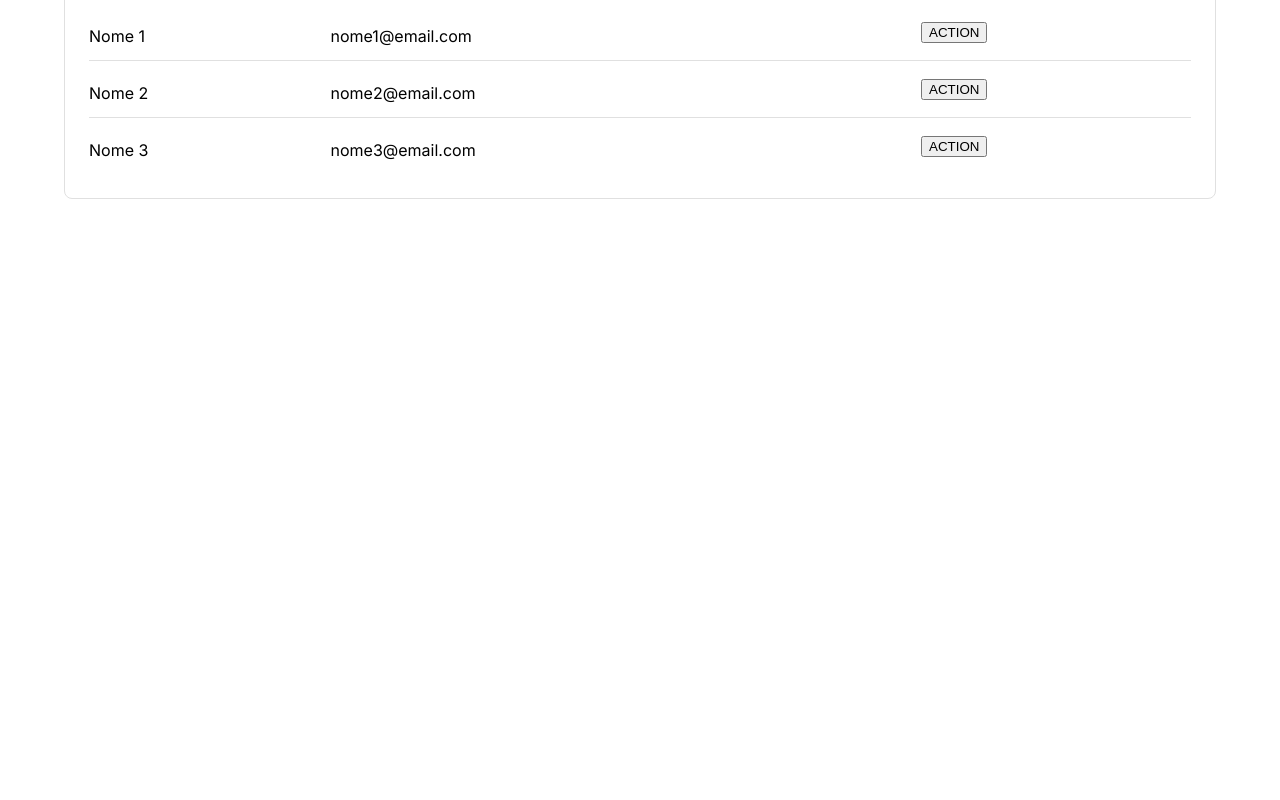
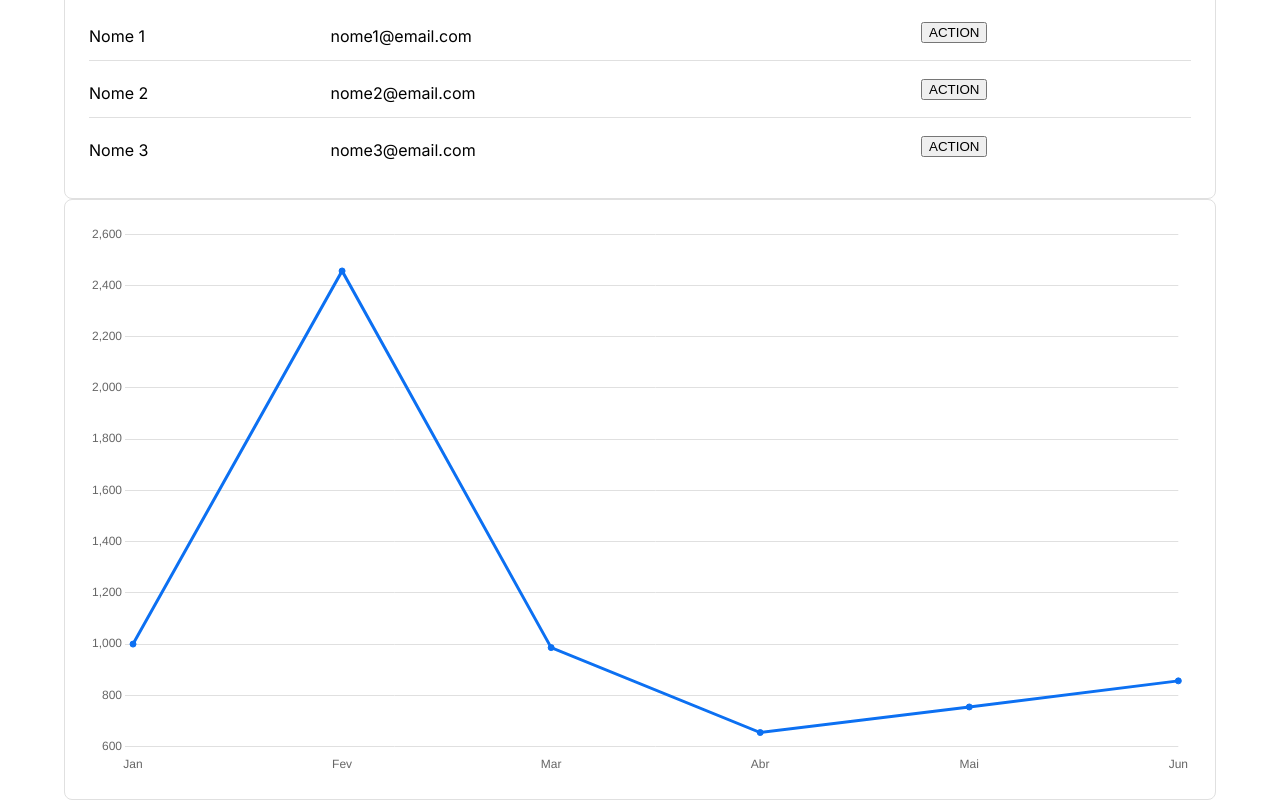
Before and after one commit to NataliaRovaris/dnc-sales-dashboard-gsd, a React (Vite) app: page /home in a window 1280 px wide. Shown: the part 515-1315 px from the top of the page. Before the commit the page ends 800 px from the top, so only its background shows below. Built offline with nearby package versions, Linux system fonts and the light colour scheme.

Commit message:
Feat: Chart Component

```diff
--- a/package.json
+++ b/package.json
@@ -14,7 +14,9 @@
     "@emotion/styled": "^11.14.1",
     "@mui/material": "^7.2.0",
     "@types/styled-components": "^5.1.34",
+    "chart.js": "^4.5.0",
     "react": "^19.1.0",
+    "react-chartjs-2": "^5.3.0",
     "react-dom": "^19.1.0",
     "react-router-dom": "^7.6.3",
     "styled-components": "^6.1.19"
--- /dev/null
+++ b/src/components/CustomChart.tsx
@@ -0,0 +1,81 @@
+import { useTheme } from "styled-components";
+import {
+  Chart as ChartJS,
+  CategoryScale,
+  LinearScale,
+  BarElement,
+  PointElement,
+  LineElement,
+  Title,
+  Tooltip,
+  Legend,
+} from "chart.js";
+import { Line } from "react-chartjs-2";
+import { Bar } from "react-chartjs-2";
+import type { CustomChartProps } from "@/types";
+
+ChartJS.register(
+  CategoryScale,
+  LinearScale,
+  BarElement,
+  PointElement,
+  LineElement,
+  Title,
+  Tooltip,
+  Legend
+);
+
+function CustomChart(props: CustomChartProps) {
+  const { data, labels, type } = props;
+  const theme = useTheme();
+  const options = {
+    responsive: true,
+    scaleShowVerticalLines: false,
+    scales: {
+      x: {
+        border: {
+          display: false,
+        },
+        grid: {
+          display: false,
+        },
+        ticks: {
+          color: theme.typographies.subtitle,
+        },
+      },
+      y: {
+        border: {
+          display: false,
+        },
+        grid: {
+          color: theme.appDefaultStroke,
+        },
+        ticks: {
+          color: theme.typographies.subtitle,
+        },
+      },
+    },
+    plugins: {
+      legend: {
+        display: false,
+      },
+    },
+  };
+  const chartData = {
+    labels,
+    datasets: [
+      {
+        data: data,
+        borderColor: "rgb(12, 112, 242)",
+        backgroundColor: "rgba(12, 112, 242, 1)",
+      },
+    ],
+  };
+  return type === "bar" ? (
+    <Bar options={options} data={chartData} />
+  ) : (
+    <Line options={options} data={chartData} />
+  );
+}
+
+export default CustomChart;
--- a/src/components/index.ts
+++ b/src/components/index.ts
@@ -1,4 +1,5 @@
 export { default as AvatarList } from "./AvatarList";
+export { default as CustomChart } from "./CustomChart";
 export { default as CustomTable } from "./CustomTable";
 export { default as FormComponent } from "./FormComponents";
 export { default as Header } from "./Header";
--- a/src/pages/Home.tsx
+++ b/src/pages/Home.tsx
@@ -1,4 +1,10 @@
-import { AvatarList, CardComponent, CustomTable, Header } from "@/components";
+import {
+  AvatarList,
+  CardComponent,
+  CustomChart,
+  CustomTable,
+  Header,
+} from "@/components";
 import { Container } from "@mui/material";
 import { currencyConverter } from "@/utils/currencyConverter";
 
@@ -56,6 +62,13 @@
             rows={mockTableData.rows}
           />
         </CardComponent>
+        <CardComponent>
+          <CustomChart
+            labels={["Jan", "Fev", "Mar", "Abr", "Mai", "Jun"]}
+            data={[1000.12, 2456.54, 986.32, 654.89, 754.65, 856.56]}
+            type="line"
+          />
+        </CardComponent>
       </Container>
     </>
   );
--- /dev/null
+++ b/src/types/customChart.d.ts
@@ -0,0 +1,5 @@
+export interface CustomChartProps {
+  labels: string[];
+  data: number[];
+  type: "line" | "bar";
+}
--- a/src/types/index.ts
+++ b/src/types/index.ts
@@ -1,4 +1,5 @@
 export * from "./avatarsList";
+export * from "./customChart";
 export * from "./customTable";
 export * from "./theme";
 export * from "./typographies";
```
Also changed, not shown: 1 other file (tests, documents, lock files or other folders).
